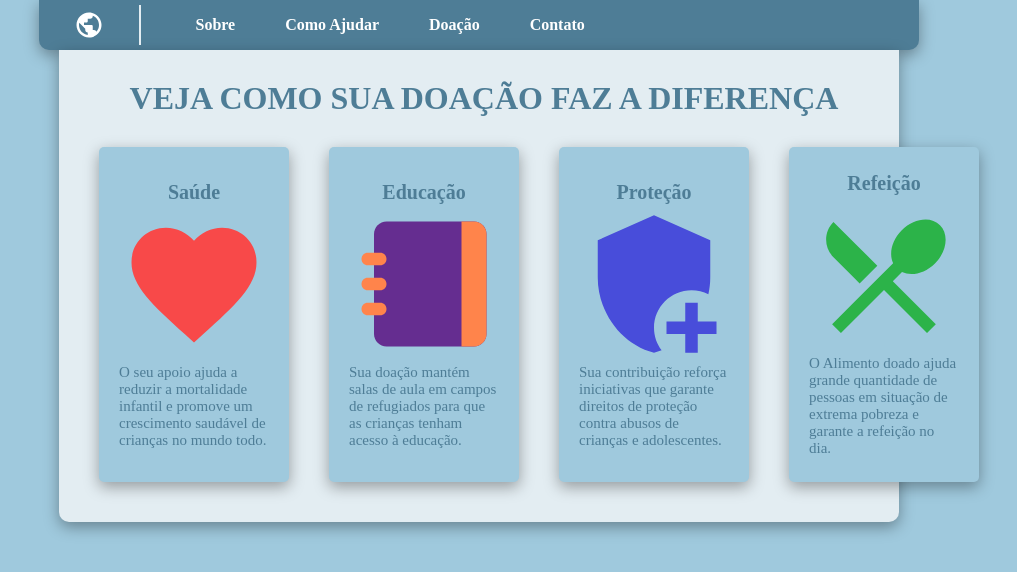
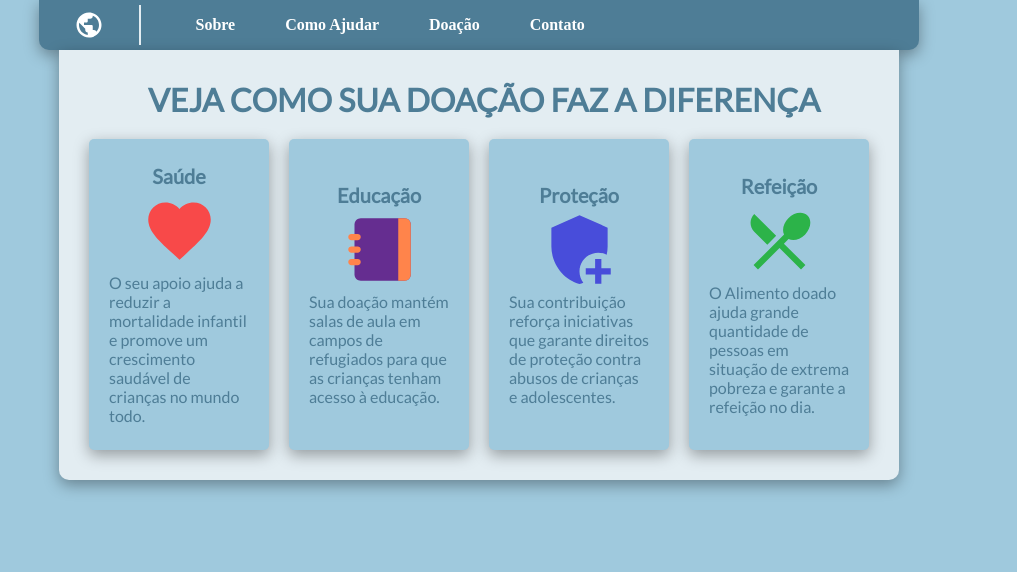
Before and after one commit to M4rc1an0/collection-willingly, a Next.js app: page /home-page in a window 1280 px wide. Shown: the top 572 px of the page, without its empty margins (161-1178 px from the left). Built offline with nearby package versions, Linux system fonts and the light colour scheme.

Commit message:
fix-fonts

```diff
--- a/src/components/header/style.ts
+++ b/src/components/header/style.ts
@@ -12,6 +12,7 @@ export const BoxHeader = styled.div`
 `
 
 export const LogoHeader = styled.a`
+    font-family: 'Lato', sans-serif;
     display: flex;
     align-items: center;
     margin: 0 30px;
--- a/src/components/informationBox/style.ts
+++ b/src/components/informationBox/style.ts
@@ -1,4 +1,5 @@
 import styled from "styled-components";
+
 
 interface PropsSection {
     width?: number
@@ -7,8 +8,9 @@ interface PropsSection {
 
 export const Section = styled.div<PropsSection>`
     width: ${props => props.width ? props.width : '100%'};
-    margin: 20px;
+    margin: 10px;
     display: flex;
+    font-family: 'Lato', sans-serif;
 `
 
 export const BoxParagrafh = styled.div<PropsSection>`
--- a/src/pages/_app.tsx
+++ b/src/pages/_app.tsx
@@ -1,10 +1,9 @@
-import { GlobalStyle } from '../styles/globals'
+import '../styles/globals.css'
 import type { AppProps } from 'next/app'
 
 function MyApp({ Component, pageProps }: AppProps) {
   return (
     <>
-      <GlobalStyle />
       <Component {...pageProps} />
     </>
 
--- a/src/pages/home-page/index.tsx
+++ b/src/pages/home-page/index.tsx
@@ -25,7 +25,7 @@ export default function homePage() {
                         <InformationBox background="#9FC9DD">
                             <S.ContentInfoBox>
                                 <S.ParagrafhBold>Saúde</S.ParagrafhBold>
-                                <Heart width={150} stroke="#f84949" />
+                                <Heart width={75} stroke="#f84949" />
                                 <S.Paragrafh>
                                     O seu apoio ajuda a
                                     reduzir a mortalidade
@@ -38,7 +38,7 @@ export default function homePage() {
                         <InformationBox background="#9FC9DD" >
                             <S.ContentInfoBox>
                                 <S.ParagrafhBold>Educação</S.ParagrafhBold>
-                                <Notebook width={150} />
+                                <Notebook width={75} />
                                 <S.Paragrafh>
                                     Sua doação mantém
                                     salas de aula em campos
@@ -51,7 +51,7 @@ export default function homePage() {
                         <InformationBox background="#9FC9DD">
                             <S.ContentInfoBox>
                                 <S.ParagrafhBold>Proteção</S.ParagrafhBold>
-                                <Shield width={150} stroke="#484dda" />
+                                <Shield width={75} stroke="#484dda" />
                                 <S.Paragrafh>
                                 Sua contribuição reforça
                                 iniciativas que
@@ -64,7 +64,7 @@ export default function homePage() {
                         <InformationBox background="#9FC9DD" >
                             <S.ContentInfoBox>
                             <S.ParagrafhBold>Refeição</S.ParagrafhBold>
-                                <Snack width={150} stroke="#2cb349" />
+                                <Snack width={75} stroke="#2cb349" />
                                 <S.Paragrafh>
                                 O Alimento doado ajuda
                                 grande quantidade de
--- a/src/pages/home-page/style.ts
+++ b/src/pages/home-page/style.ts
@@ -40,10 +40,9 @@ export const TitleParagrafh = styled.h2`
 `
 
 export const Paragrafh = styled.p`
-    font-size: 15px;
+    font-size: 16px;
     margin: 5px 0;
     color: #4E7D96;
-    font-family: 'Bebas Neue', cursive;
 `
 
 export const ParagrafhBold = styled.p`
@@ -51,7 +50,6 @@ export const ParagrafhBold = styled.p`
     font-weight: bold;
     margin: 5px 0;
     color: #4E7D96;
-    font-family: 'Bebas Neue', cursive;
 `
 
 export const Img = styled.img`
--- a/src/styles/home.ts
+++ b/src/pages/home.ts
@@ -71,6 +71,7 @@ export const Icon = styled.a`
 `
 
 export const Title = styled.h1`
+  font-family: 'Lato', sans-serif;
   margin: 0;
   font-weight: bold;
   font-size: 3rem;
--- a/src/pages/index.tsx
+++ b/src/pages/index.tsx
@@ -1,6 +1,6 @@
 import React from 'react'
 import Head from 'next/head'
-import * as S from '../styles/home'
+import * as S from './home'
 import { ArrowRight } from '../assets/icons/ArrowRight'
 import Link from 'next/link'
 import { World } from '../assets/icons/World'
@@ -11,8 +11,7 @@ const Home = () => {
       <Head>
         <title>Collection-Willingly</title>
         <meta name="description" content="Generated by create next app" />
-        <link rel="icon" href="/favicon.ico" />
-        <link href="https://fonts.googleapis.com/css2?family=Bebas+Neue&display=swap" rel="stylesheet"/>
+        <link href="https://fonts.googleapis.com/css2?family=Lato&display=swap" rel="stylesheet"></link>
       </Head>
 
       <S.AplicationHome>
--- /dev/null
+++ b/src/styles/globals.css
@@ -0,0 +1,17 @@
+@import url('https://fonts.googleapis.com/css2?family=Lato&display=swap');
+
+html,
+body {
+  font-family: 'Lato', sans-serif;
+}
+
+* {
+  margin: 0;
+  padding: 0;
+  box-sizing: border-box;
+}
+
+h1 {
+  font-family: 'Lato', sans-serif;
+
+}
--- a/src/styles/globals.ts
+++ /dev/null
@@ -1,15 +0,0 @@
-
-import { createGlobalStyle } from "styled-components";
-
-
-export const GlobalStyle = createGlobalStyle`
-
-
-  * {
-      margin: 0;
-      padding: 0;
-      box-sizing: border-box;
-      font-family: 'Bebas Neue', cursive;
-  }
-
-`
```
Also changed, not shown: src/styles/Home.module.css (deleted, +0 -116 lines).
